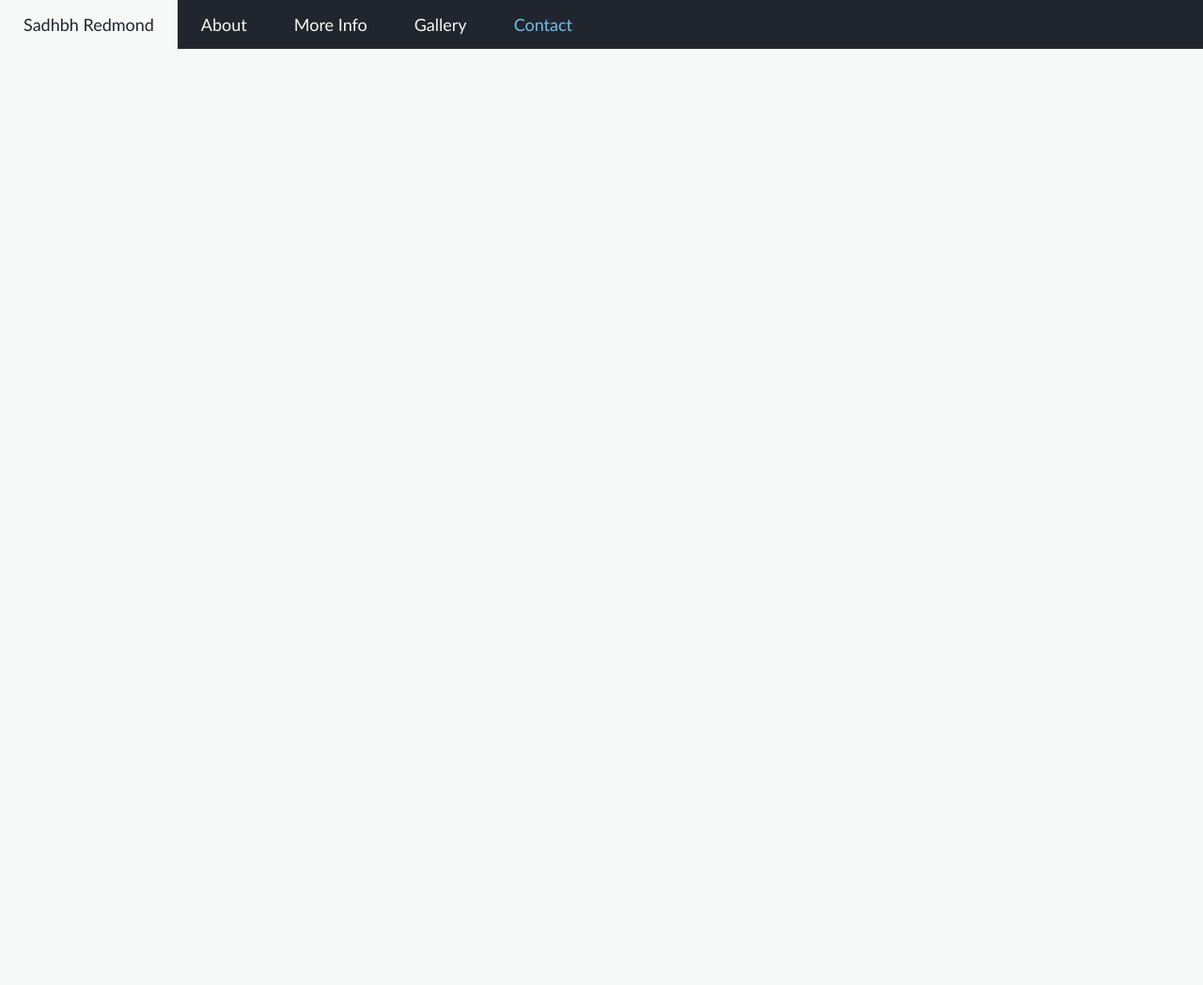
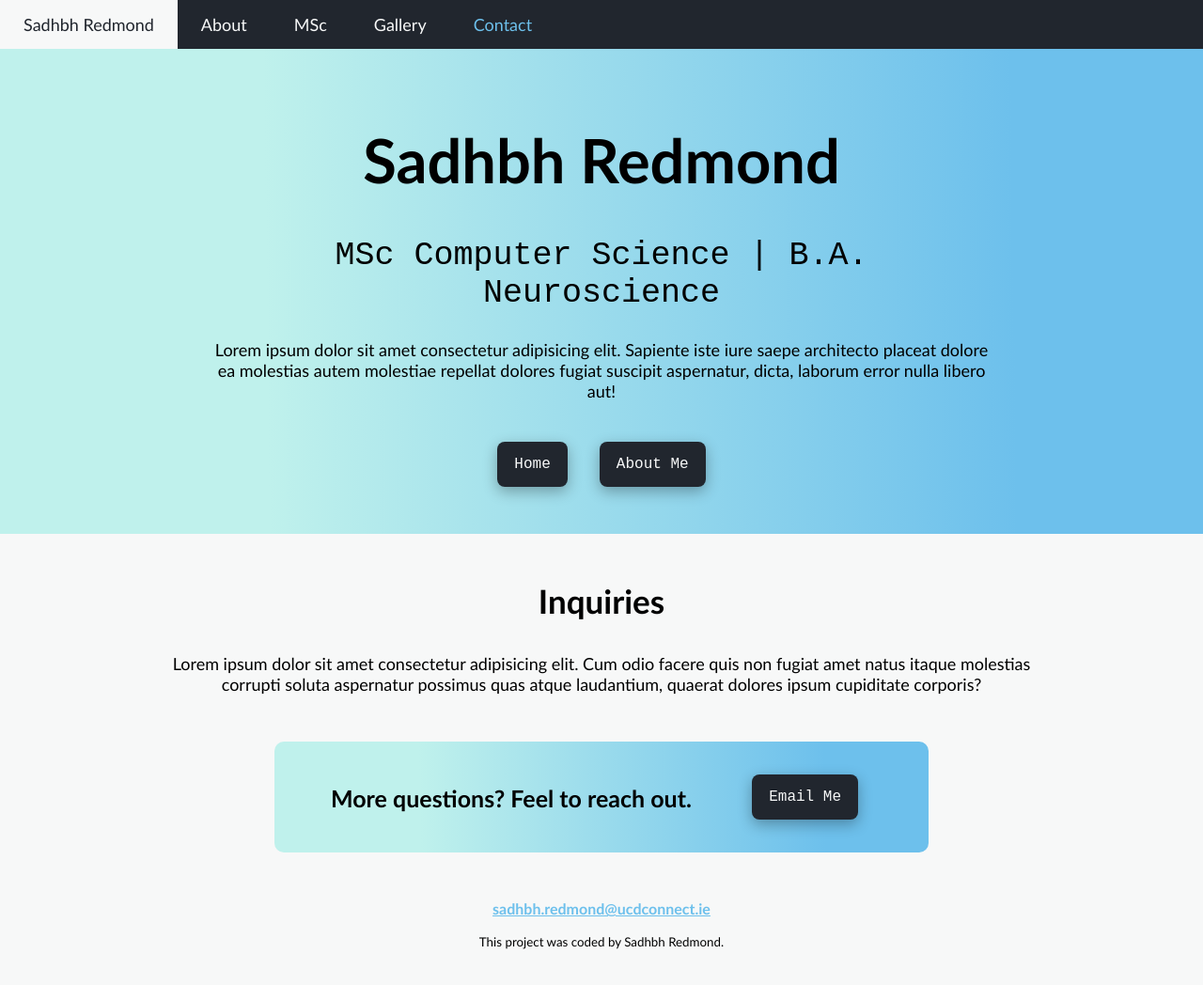
Before and after one commit to sadhbh23/COMP30680-Web-Dev_A1, a plain HTML site: page contact.html in a window 1280 px wide. Shown: the whole page at 94% size. Before the commit the page ends 800 px from the top, so only its background shows below. Drawn offline with Linux system fonts and the light colour scheme.

Commit message:
Added Main Content to contact.html

```diff
--- a/contact.html
+++ b/contact.html
@@ -12,10 +12,47 @@
       <nav class="navigation">
         <a href="index.html">Sadhbh Redmond</a>
         <a href="about.html">About</a>
-        <a href="further-info.html">More Info</a>
+        <a href="further-info.html">MSc</a>
         <a href="gallery.html">Gallery</a>
         <a href="#" class="active">Contact</a>
       </nav>
     </header>
+    <div class="page-hero">
+      <div class="page-hero-content">
+        <h1>Sadhbh Redmond</h1>
+        <h2>MSc Computer Science | B.A. Neuroscience</h2>
+        <p>
+          Lorem ipsum dolor sit amet consectetur adipisicing elit. Sapiente iste
+          iure saepe architecto placeat dolore ea molestias autem molestiae
+          repellat dolores fugiat suscipit aspernatur, dicta, laborum error
+          nulla libero aut!
+        </p>
+        <div class="hero-links">
+          <a href="index.html" class="hero-button">Home</a>
+          <a href="about.html" class="hero-button">About Me</a>
+        </div>
+      </div>
+    </div>
+    <main class="main-content">
+      <h3>Inquiries</h3>
+      <p>
+        Lorem ipsum dolor sit amet consectetur adipisicing elit. Cum odio facere
+        quis non fugiat amet natus itaque molestias corrupti soluta aspernatur
+        possimus quas atque laudantium, quaerat dolores ipsum cupiditate
+        corporis?
+      </p>
+      <div class="contact-container">
+        <h4>More questions? Feel to reach out.</h4>
+        <a href="mailto:sadhbh.redmond@ucdconnect.ie" class="hero-button"
+          >Email Me</a
+        >
+      </div>
+    </main>
+    <footer>
+      <a href="mailto:sadhbh.redmond@ucdconnect.ie" class="email-link"
+        >sadhbh.redmond@ucdconnect.ie</a
+      >
+      <small>This project was coded by Sadhbh Redmond.</small>
+    </footer>
   </body>
 </html>
--- a/src/styles.css
+++ b/src/styles.css
@@ -195,3 +195,20 @@ tr:nth-child(even) {
   flex-wrap: wrap;
   justify-content: space-evenly;
 }
+
+.contact-container {
+  background: var(--primary-gradient);
+  border-radius: 10px;
+  display: flex;
+  justify-content: space-between;
+  padding: 30px 60px;
+  margin: 0 auto;
+  margin-top: 50px;
+  max-width: 60%;
+  text-align: left;
+}
+.contact-container h4 {
+  margin: 0;
+  position: relative;
+  top: 15px;
+}
```
Also changed, not shown: about.html (+3 -5 lines), further-info.html (+3 -4 lines), gallery.html (+3 -3 lines), index.html (+12 -16 lines).
